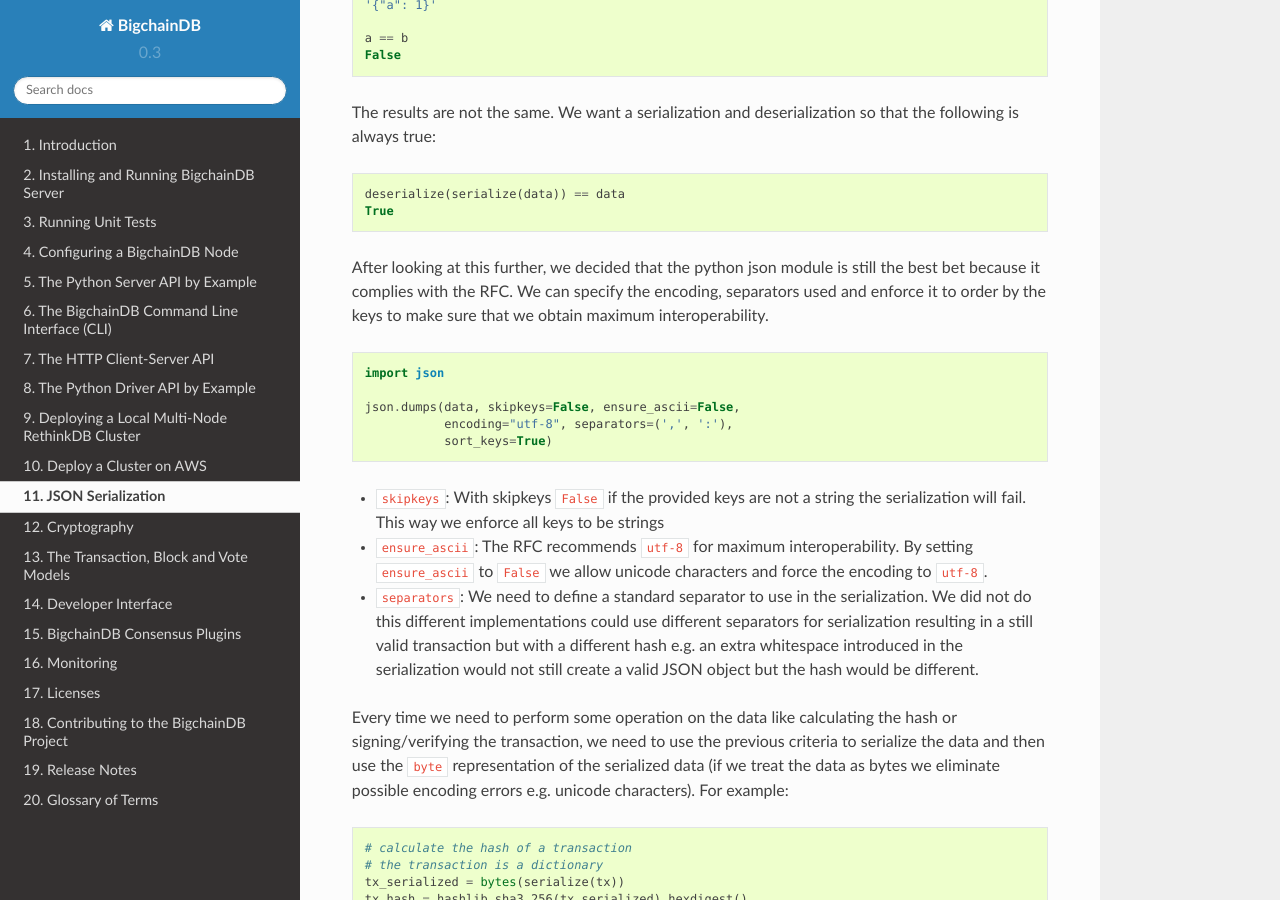
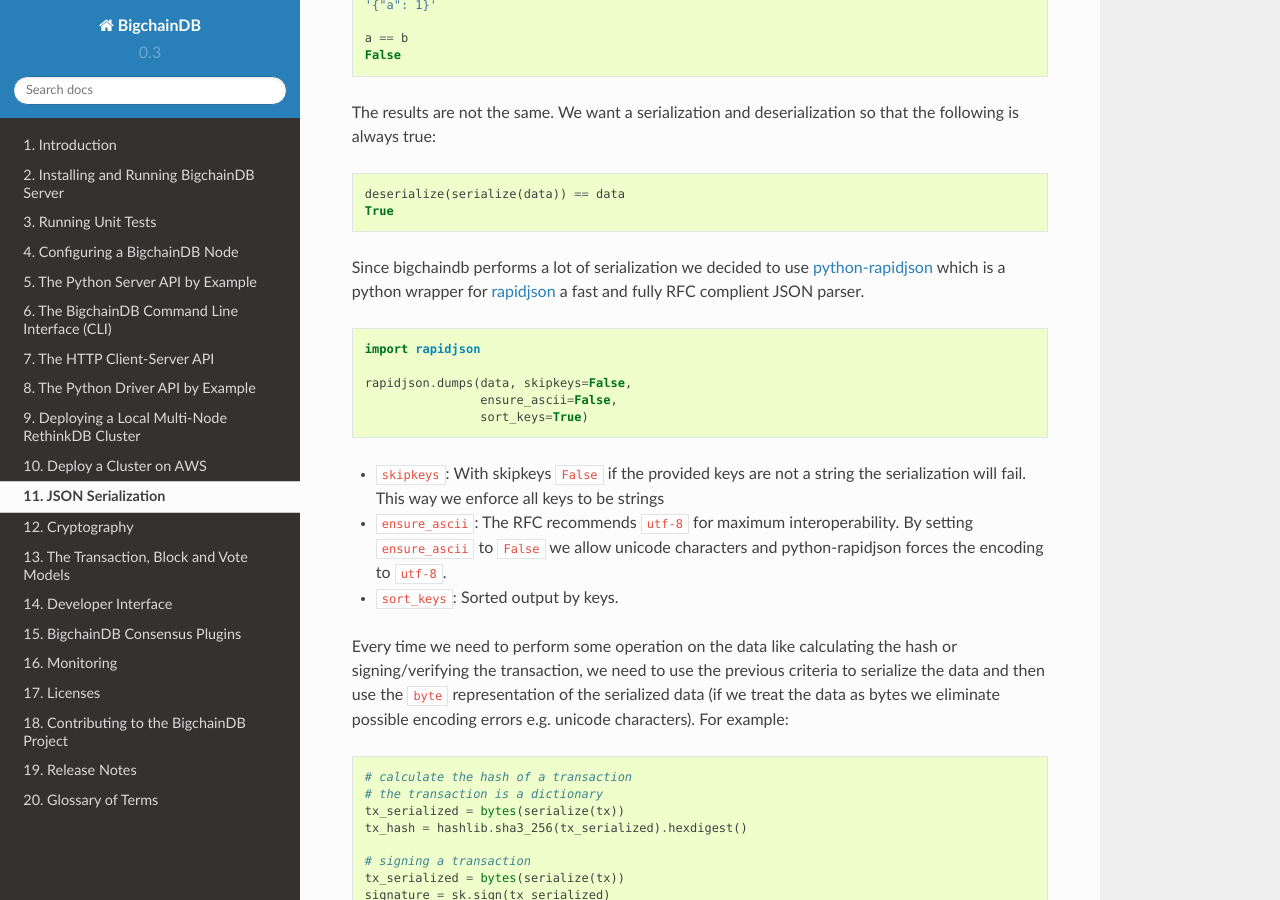
Before and after one commit to bigchaindb/bigchaindb, a Sphinx documentation site: the page built from docs/source/json-serialization.md, in a window 1280 px wide and 900 px high, scrolled down 470 px. Built offline with Sphinx 7.4.7 and the Read the Docs theme 2.0.0, drawn with Linux system fonts in a browser that asks for light colours.

Commit message:
updated documentation

````diff
--- a/docs/source/json-serialization.md
+++ b/docs/source/json-serialization.md
@@ -24,19 +24,20 @@
 True
 ```
 
-After looking at this further, we decided that the python json module is still the best bet because it complies with the RFC. We can specify the encoding, separators used and enforce it to order by the keys to make sure that we obtain maximum interoperability.
+Since bigchaindb performs a lot of serialization we decided to use [python-rapidjson](https://github.com/kenrobbins/python-rapidjson)
+which is a python wrapper for [rapidjson](https://github.com/miloyip/rapidjson) a fast and fully RFC complient JSON parser.
 
 ```python
-import json
+import rapidjson
 
-json.dumps(data, skipkeys=False, ensure_ascii=False,
-           encoding="utf-8", separators=(',', ':'),
-           sort_keys=True)
+rapidjson.dumps(data, skipkeys=False,
+                ensure_ascii=False,
+                sort_keys=True)
 ```
 
 - `skipkeys`: With skipkeys `False` if the provided keys are not a string the serialization will fail. This way we enforce all keys to be strings
-- `ensure_ascii`: The RFC recommends `utf-8` for maximum interoperability. By setting `ensure_ascii` to `False` we allow unicode characters and force the encoding to `utf-8`.
-- `separators`: We need to define a standard separator to use in the serialization. We did not do this different implementations could use different separators for serialization resulting in a still valid transaction but with a different hash e.g. an extra whitespace introduced in the serialization would not still create a valid JSON object but the hash would be different.
+- `ensure_ascii`: The RFC recommends `utf-8` for maximum interoperability. By setting `ensure_ascii` to `False` we allow unicode characters and python-rapidjson forces the encoding to `utf-8`.
+- `sort_keys`: Sorted output by keys.
 
 Every time we need to perform some operation on the data like calculating the hash or signing/verifying the transaction, we need to use the previous criteria to serialize the data and then use the `byte` representation of the serialized data (if we treat the data as bytes we eliminate possible encoding errors e.g. unicode characters). For example:
 ```python
````
